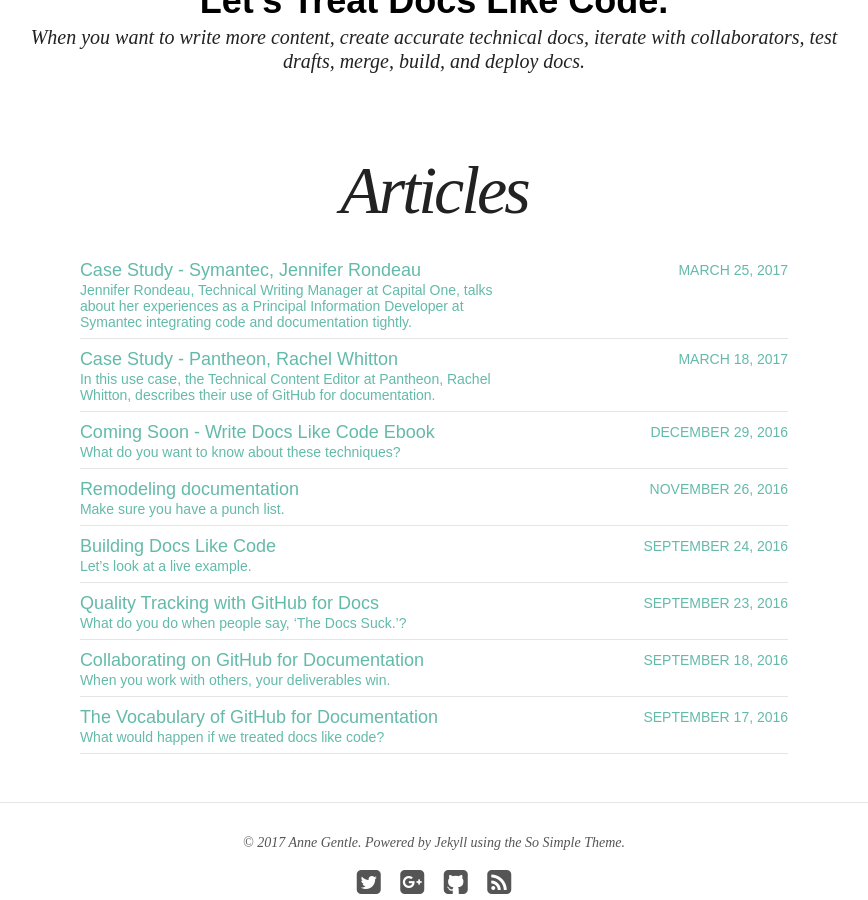
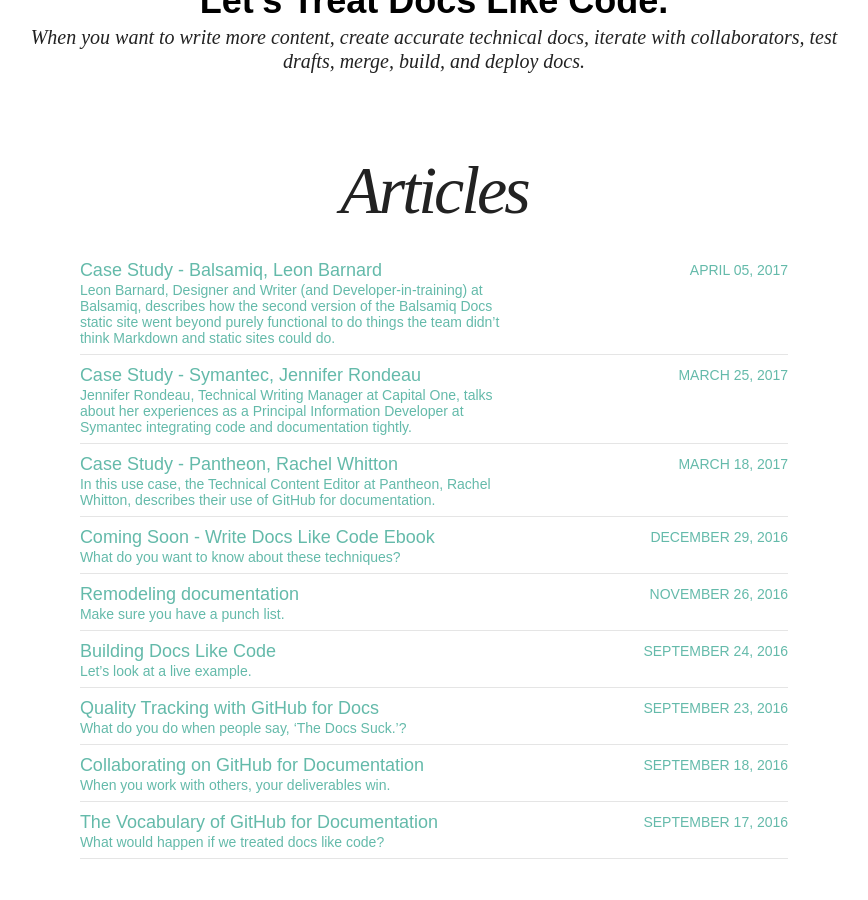
Before and after one commit to justwriteclick/docslikecode, a Jekyll site: the page built from articles/index.md, in a window 1280 px wide and 900 px high, scrolled down 442 px. Shown: the whole window, without its empty margins (206-1074 px from the left). Built offline with Jekyll 4.4.1, drawn with Linux system fonts in a browser that asks for light colours; nearby versions of some CDN libraries.

Commit message:
Adds part I in the series from Leon Barnard at Balsamiq

````diff
--- a/_data/authors.yml
+++ b/_data/authors.yml
@@ -13,3 +13,10 @@ jennifer_rondeau:
   github: //github.com/bradamant3
   twitter: bradamante
   bio: "Technical Writing Manager"
+
+leon_barnard:
+  name: Leon Barnard
+  avatar: https://pbs.twimg.com/profile_images/737688243135602689/xMVNSRLb.jpg
+  github: //github.com/balsamiqLeon
+  twitter: balsamiqLeon
+  bio: "Designer and Writer"
--- /dev/null
+++ b/_posts/articles/2017-04-05-balsamiq-case-study-part-1.md
@@ -0,0 +1,92 @@
+---
+layout: post
+title: Case Study - Balsamiq, Leon Barnard
+excerpt: "Leon Barnard, Designer and Writer (and Developer-in-training) at [Balsamiq](https://balsamiq.com/), describes how the second version of the Balsamiq Docs static site went beyond purely functional to do things the team didn't think Markdown and static sites could do."
+modified: Tue Apr  4 20:04:28 CDT 2017
+categories: articles
+author: leon_barnard
+tags: [case study, balsamiq, static sites, use case, wireframes, github, docs, repos, hugo, tools, gif, animated gifs]
+image:
+  feature: therefore-wireframe.jpg
+  credit: Flickr therefore
+  creditlink: https://flic.kr/p/7ewunt
+comments: true
+share: true
+---
+
+# Use Case Part I: Balsamiq
+
+In this three-part series, Leon Barnard describes some great solutions to problems that many technical sites have faced. The three parts cover documenting multiple product versions, adding play and pause to animated GIFs, and providing flexibility and expansion options in lists of linked pages.
+
+## Background
+
+A year and a half ago [we ditched our flaky content management system](https://blog.balsamiq.com/new-documentation-site/) and converted our documentation site over to a "docs like code" system using [Hugo](http://gohugo.io/), [Gulp](http://gulpjs.com/), and [GitHub](https://github.com/), with content written in Markdown. It was a long process and we were happy just to see it up and running.
+
+After the dust settled, we started imagining what we wanted for the next version, and realized that the system we had built had limitations that we would have to overcome. This is a story of three challenges and how we solved them.
+
+***Note:*** *The code in this article is specific to [Hugo](http://gohugo.io/), the static site generator we use, but should be adaptable to other static site generators.*
+
+## Challenge #1: Documenting multiple product versions
+
+Our product, [Balsamiq Mockups](https://balsamiq.com/), comes in multiple "flavors," as we often call them. There are two versions of the core product (the wireframe editor) that are sold as: a stand-alone desktop version, a hosted web version ("myBalsamiq"), and plugins for Google Drive and Atlassian Confluence and JIRA.
+
+![](https://media.balsamiq.com/images/docslikecode/select-product.png)
+
+That's seven different products that we sell, catered to different types of users. This is great for our customers, but a challenge for our docs.
+
+The majority of our documentation is how to use one of the two core wireframe editors. Very little has to do with platform-specific features. So, seven products that we sell, but only two main sets of documentation.
+
+For historical reasons, most of the common documentation is in the Desktop version docs. If you used our product on a different platform, you had to know to go to the Desktop docs.
+
+This is what the content folder in our [GitHub repo](https://github.com/balsamiq/docs.balsamiq.com) looked like, which meant that a lot of customers had this experience:
+
+![](https://media.balsamiq.com/images/docslikecode/structure2.png)
+
+For the next update to our docs, we decided that we needed to finally address this issue. We wanted a complete set of docs for each product version and platform.
+
+![](https://media.balsamiq.com/images/docslikecode/structure3.png)
+
+But, of course, we didn't want to maintain seven copies of each article. We wanted to be able to write the docs once and have them show up across multiple versions.
+
+A simple solution, I suppose, would have been to switch from Markdown to a file format that supports including content from one file in another (like [reStructuredText](http://docutils.sourceforge.net/rst.html) or [AsciiDoc](http://asciidoc.org/)). **But, I'm stubborn** (and Hugo doesn't support them well). I like how simple Markdown is and I wanted to see if we could achieve what we wanted without abandoning it.
+
+I enlisted the help of our resident [Go](https://golang.org/) expert, [Luis](https://balsamiq.com/company/#luis), and he wrote some code to do just what we wanted. This code inside one of the Hugo templates allowed us to put help files in two hidden folders (called "\_v2" and "\_v3") that would get injected into files across multiple documentation folders each time the site was generated. The end result was that users could now find the information where they expected to find it.
+
+![](https://media.balsamiq.com/images/docslikecode/structure5.png)
+
+Instead of changing file formats, we leveraged the flexibility of Hugo to use the meta data (front matter) from the Markdown file as a trigger to tell Hugo to insert content from one file to another.
+
+The code looks like this:
+
+```go
+{{ if .Params.include }}
+  {{ $include := .Params.include }}
+  {{ if eq .Params.editorversion 3 }}
+    {{ range where .Site.Pages "Params.menu" "menub3editor" }}
+      {{ $file := .File.BaseFileName }}
+      {{ if eq $file $include }}
+        {{ .Content }}
+      {{ end }}
+    {{ end }}
+  {{ else if eq .Params.editorversion 2 }}
+    {{ range where .Site.Pages "Params.menu" "menub2editor" }}
+      {{ $file := .File.BaseFileName }}
+      {{ if eq $file $include }}
+        {{ .Content }}
+      {{ end }}
+    {{ end }}
+  {{ else }}
+    {{ end }}
+{{ else }}
+  {{ .Content }}
+{{ end }}
+
+```
+
+Hugo looks for two pieces of front matter. The first is the presence of a parameter called `include`. If that exists, it looks to see which version of the editor to use. Then it copies the content from *the file with the same name* from the core documentation folder ("\_v2" or "\_v3") specified in the editor version parameter.
+
+![](https://media.balsamiq.com/images/docslikecode/structure6.png)
+
+If the `include` parameter isn't present, Hugo just uses the Markdown content in the file without copying content from elsewhere. This allows us to mix and match docs that are unique to one product with docs that share functionality with multiple products.
+
+It took some effort to get it set up, but now we don't even think about it. It's really easy for the content writers, and we'll be able to extend it when we add yet more versions in the future (we already are, in fact).
````
Also changed, not shown: images/therefore-wireframe.jpg (added).
